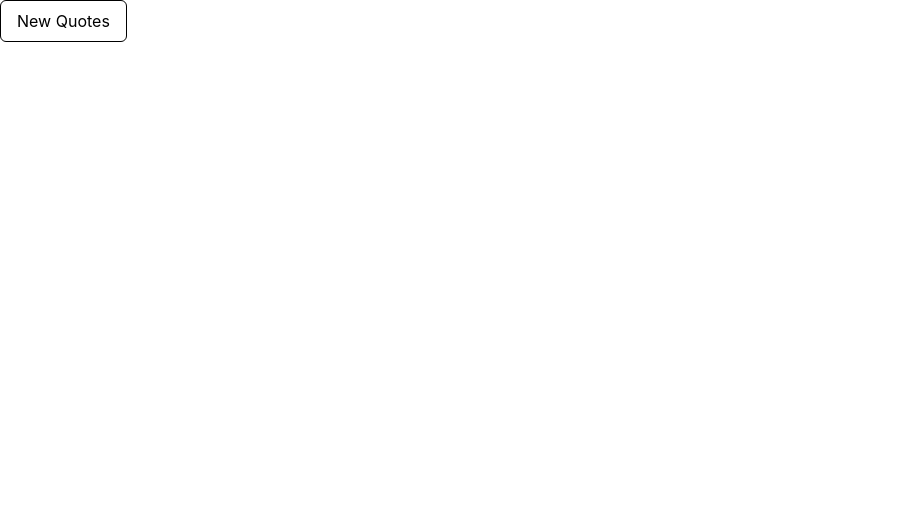
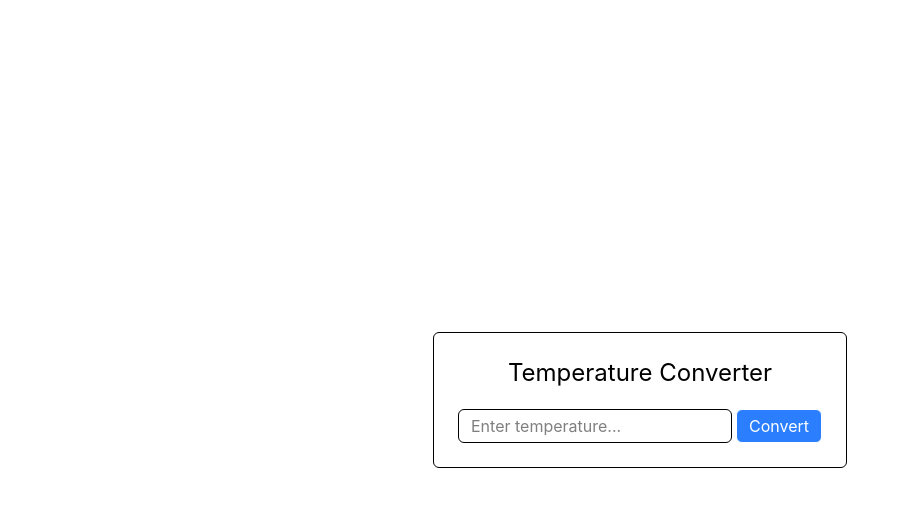
Before and after one commit to yuzureeeeKM/React_Project, a React (Vite) app: page / in a window 1280 px wide. Shown: the top 506 px of the page, without its empty margins (0-910 px from the left). Built offline with nearby package versions, Linux system fonts and the light colour scheme.

Commit message:
Add Temperature Converter Fahrenheit only

```diff
--- a/src/App.jsx
+++ b/src/App.jsx
@@ -1,10 +1,10 @@
 import React from 'react'
-import RandomQuote from './ExerciseUseState/RandomQuote'
+import TemperatureConverter from './ExerciseUseState/TemperatureConverter'
 
 const App = () => {
   return (
     <div>
-      <RandomQuote />
+      <TemperatureConverter />
     </div>
   )
 }
--- /dev/null
+++ b/src/ExerciseUseState/TemperatureConverter.jsx
@@ -0,0 +1,62 @@
+import React, { useState } from 'react'
+
+const TemperatureConverter = () => {
+    const [converterInput, setConverterInput] = useState("");
+    const [convertedTemperature, setConvertedTemperature] = useState("");
+    const [displayResult, setDisplayResult] = useState(false);
+    const [message, setMessage] = useState(null);
+
+    function fahrenheit(celsius) {
+        if (isNaN(converterInput)) {
+            setMessage("Please enter a valid number.");
+            setConverterInput("");
+            setDisplayResult(false);
+            return;
+        };
+
+        if (!converterInput.trim()) {
+            setMessage("Please enter a number.");
+            setConverterInput("");
+            setDisplayResult(false);
+            return;
+        };
+
+        const fahren = Number(celsius) * 9 / 5 + 32
+
+        setDisplayResult(true);
+        setConvertedTemperature(fahren);
+        setMessage("")
+    }
+
+    return (
+        <div className='flex h-screen items-center justify-center'>
+            <div className='border p-6 rounded-md text-center'>
+                <h1 className='text-2xl mb-5'>Temperature Converter</h1>
+                <input
+                    type="text"
+                    placeholder='Enter temperature...'
+                    value={converterInput}
+                    onChange={(e) => setConverterInput(e.target.value)}
+                    className='border px-3 py-1 rounded-md'
+                />
+                <button
+                    onClick={() => fahrenheit(converterInput)}
+                    className='border px-3 py-1 rounded-md cursor-pointer ml-1 bg-blue-500 text-white hover:bg-blue-600'
+                >
+                    Convert
+                </button>
+
+                {displayResult && (
+                    <p className='text-2xl mt-10'>{convertedTemperature}°F</p>
+                )}
+
+                {message && (
+                    <p className='text-red-600 mt-2'>{message}</p>
+                )}
+            </div>
+
+        </div>
+    )
+}
+
+export default TemperatureConverter
```
